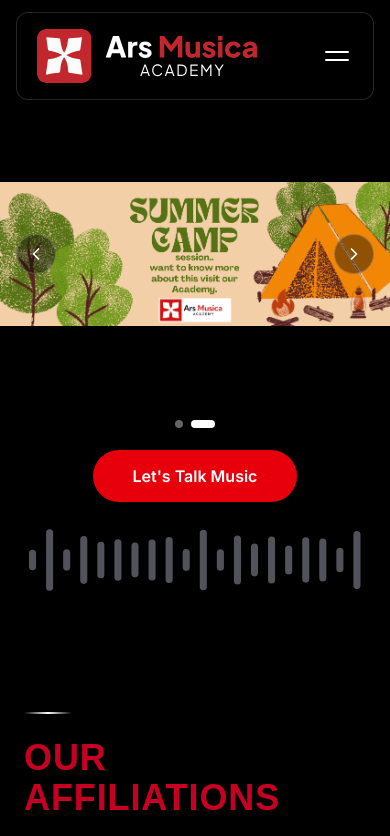
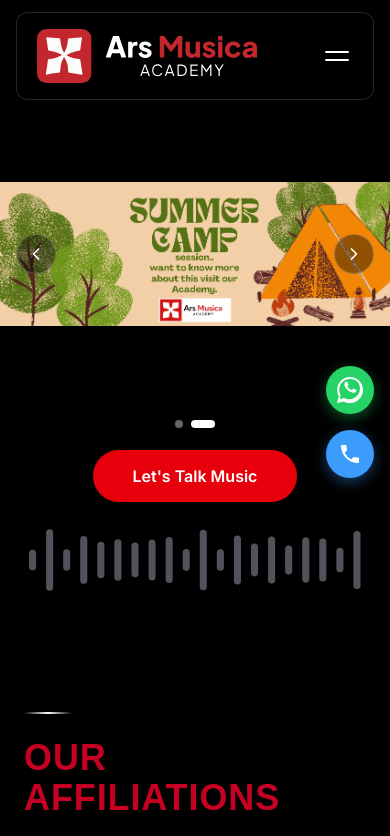
Before and after one commit to sarman03/ars-musica, a Next.js app: page / in a window 390 px wide. Shown: the top 836 px of the page. Built offline with nearby package versions, Linux system fonts and the light colour scheme; no server answers; a web font is replaced by a local one.

Commit message:
phone whatsapp

```diff
--- a/src/app/layout.tsx
+++ b/src/app/layout.tsx
@@ -72,6 +72,8 @@
   },
 };
 
+import FloatingContactButtons from "@/components/FloatingContactButtons";
+
 export default function RootLayout({
   children,
 }: Readonly<{
@@ -108,7 +110,10 @@
         />
       </head>
       <body className="min-h-full flex flex-col">
-        <ImageOverrideProvider>{children}</ImageOverrideProvider>
+        <ImageOverrideProvider>
+          {children}
+          <FloatingContactButtons />
+        </ImageOverrideProvider>
       </body>
     </html>
   );
--- /dev/null
+++ b/src/components/FloatingContactButtons.tsx
@@ -0,0 +1,58 @@
+"use client";
+
+import { motion } from "motion/react";
+
+export default function FloatingContactButtons() {
+  const whatsappUrl = "https://wa.me/919818759189?text=Hi%2C%20I%20would%20like%20to%20book%20a%20demo";
+  const phoneUrl = "tel:+919818759189";
+
+  return (
+    <div className="fixed right-4 top-[50%] -translate-y-1/2 z-50 flex flex-col gap-4">
+      {/* WhatsApp Button */}
+      <motion.a
+        href={whatsappUrl}
+        target="_blank"
+        rel="noopener noreferrer"
+        aria-label="Contact on WhatsApp"
+        className="w-12 h-12 md:w-14 md:h-14 flex items-center justify-center rounded-full bg-[#25D366] text-white shadow-[0_4px_14px_rgba(37,211,102,0.4)] hover:bg-[#20ba5a] hover:shadow-[0_6px_20px_rgba(37,211,102,0.6)] cursor-pointer select-none transition-colors duration-300"
+        initial={{ opacity: 0, scale: 0.6, x: 20 }}
+        animate={{ opacity: 1, scale: 1, x: 0 }}
+        transition={{ delay: 0.8, type: "spring", stiffness: 260, damping: 20 }}
+        whileHover={{ scale: 1.1 }}
+        whileTap={{ scale: 0.9 }}
+      >
+        <svg
+          width="26"
+          height="26"
+          viewBox="0 0 24 24"
+          fill="currentColor"
+          className="md:w-[28px] md:h-[28px]"
+        >
+          <path d="M.057 24l1.687-6.163c-1.041-1.804-1.588-3.849-1.587-5.946C.06 5.348 5.397.01 12.008.01c3.202.001 6.212 1.246 8.477 3.513 2.262 2.268 3.507 5.28 3.505 8.484-.004 6.657-5.34 11.997-11.953 11.997-2.005-.001-3.973-.502-5.724-1.457L0 24zm6.59-4.846c1.6.95 3.188 1.449 4.625 1.45 5.48-.003 9.932-4.451 9.935-9.93.002-2.654-1.03-5.15-2.906-7.027A9.82 9.82 0 0012.002 1.84c-5.467 0-9.917 4.45-9.92 9.933-.001 1.761.464 3.483 1.347 5.024l-.995 3.637 3.73-.978c1.511.822 3.02 1.258 4.483 1.258zm10.742-7.531c-.272-.136-1.61-.795-1.86-.886-.25-.09-.432-.136-.613.136-.182.273-.704.886-.863 1.068-.159.182-.318.205-.59.069-.273-.136-1.15-.424-2.19-1.353-.809-.721-1.355-1.614-1.514-1.886-.159-.273-.017-.42.12-.556.123-.122.272-.318.409-.477.136-.159.182-.272.272-.454.09-.182.045-.341-.022-.477-.068-.136-.613-1.477-.84-2.023-.222-.534-.467-.461-.64-.47l-.547-.008c-.182 0-.477.068-.727.341-.25.272-.954.932-.954 2.272 0 1.341.977 2.636 1.113 2.818.136.182 1.92 2.931 4.65 4.113.65.28 1.157.446 1.554.573.653.208 1.248.179 1.718.109.524-.078 1.61-.659 1.838-1.295.228-.637.228-1.183.159-1.295-.069-.114-.25-.205-.522-.341z" />
+        </svg>
+      </motion.a>
+
+      {/* Phone Button */}
+      <motion.a
+        href={phoneUrl}
+        aria-label="Call Us"
+        className="w-12 h-12 md:w-14 md:h-14 flex items-center justify-center rounded-full bg-[#3B9CFC] text-white shadow-[0_4px_14px_rgba(59,156,252,0.4)] hover:bg-[#258ae6] hover:shadow-[0_6px_20px_rgba(59,156,252,0.6)] cursor-pointer select-none transition-colors duration-300"
+        initial={{ opacity: 0, scale: 0.6, x: 20 }}
+        animate={{ opacity: 1, scale: 1, x: 0 }}
+        transition={{ delay: 0.9, type: "spring", stiffness: 260, damping: 20 }}
+        whileHover={{ scale: 1.1 }}
+        whileTap={{ scale: 0.9 }}
+      >
+        <svg
+          width="24"
+          height="24"
+          viewBox="0 0 24 24"
+          fill="currentColor"
+          className="md:w-[26px] md:h-[26px]"
+        >
+          <path d="M6.62 10.79a15.15 15.15 0 006.59 6.59l2.2-2.2c.27-.27.67-.36 1.02-.24 1.12.37 2.33.57 3.57.57.55 0 1 .45 1 1V20c0 .55-.45 1-1 1-9.39 0-17-7.61-17-17 0-.55.45-1 1-1h3.5c.55 0 1 .45 1 1 0 1.25.2 2.45.57 3.57.11.35.03.74-.25 1.02l-2.2 2.2z" />
+        </svg>
+      </motion.a>
+    </div>
+  );
+}
```
